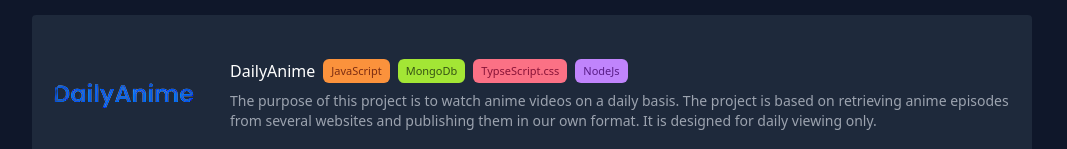
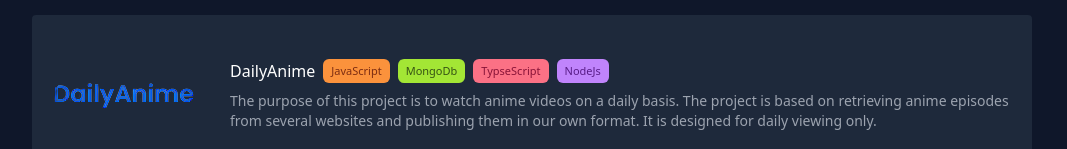
Before and after one commit to emin-arslan/personalblog, a React (Create React App) app: page / in a window 1280 px wide. Shown: the part 493-642 px from the top of the page, without its empty margins (108-1175 px from the left). Built offline with nearby package versions, Linux system fonts and the light colour scheme; the HTML template or start-up script is replaced by a standard one.

Commit message:
chore: Typo fix

```diff
--- a/src/Components/RecentProjects.js
+++ b/src/Components/RecentProjects.js
@@ -22,7 +22,7 @@ const RecentProjects = () => {
                   MongoDb
                 </li>
                 <li className="bg-rose-400 text-rose-900 text-[11px] rounded-md px-2 py-1 h-fit">
-                  TypseScript.css
+                  TypseScript
                 </li>
                 <li className="bg-purple-400 text-purple-900 text-[11px] rounded-md px-2 py-1 h-fit">
                   NodeJs
```
